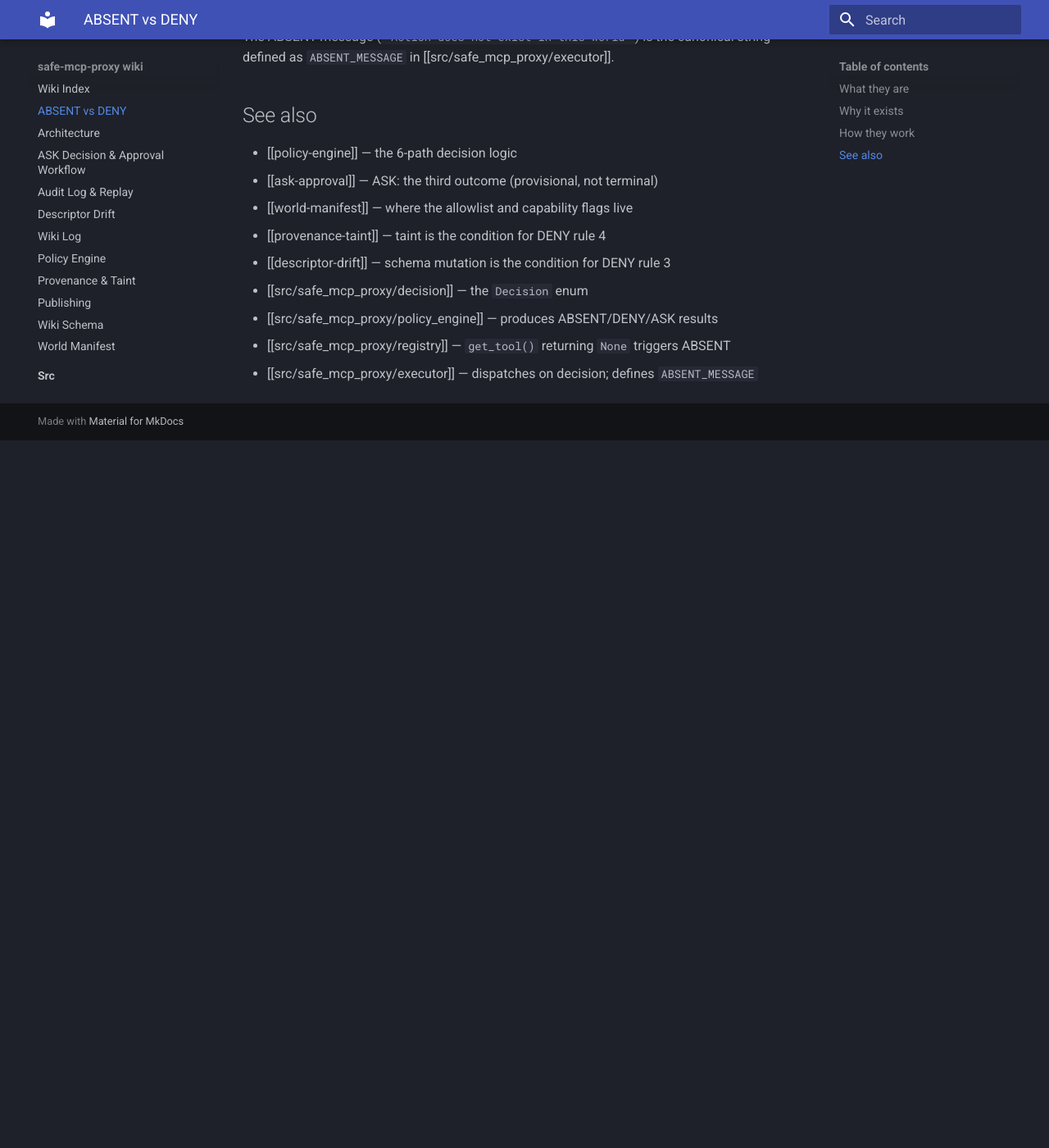
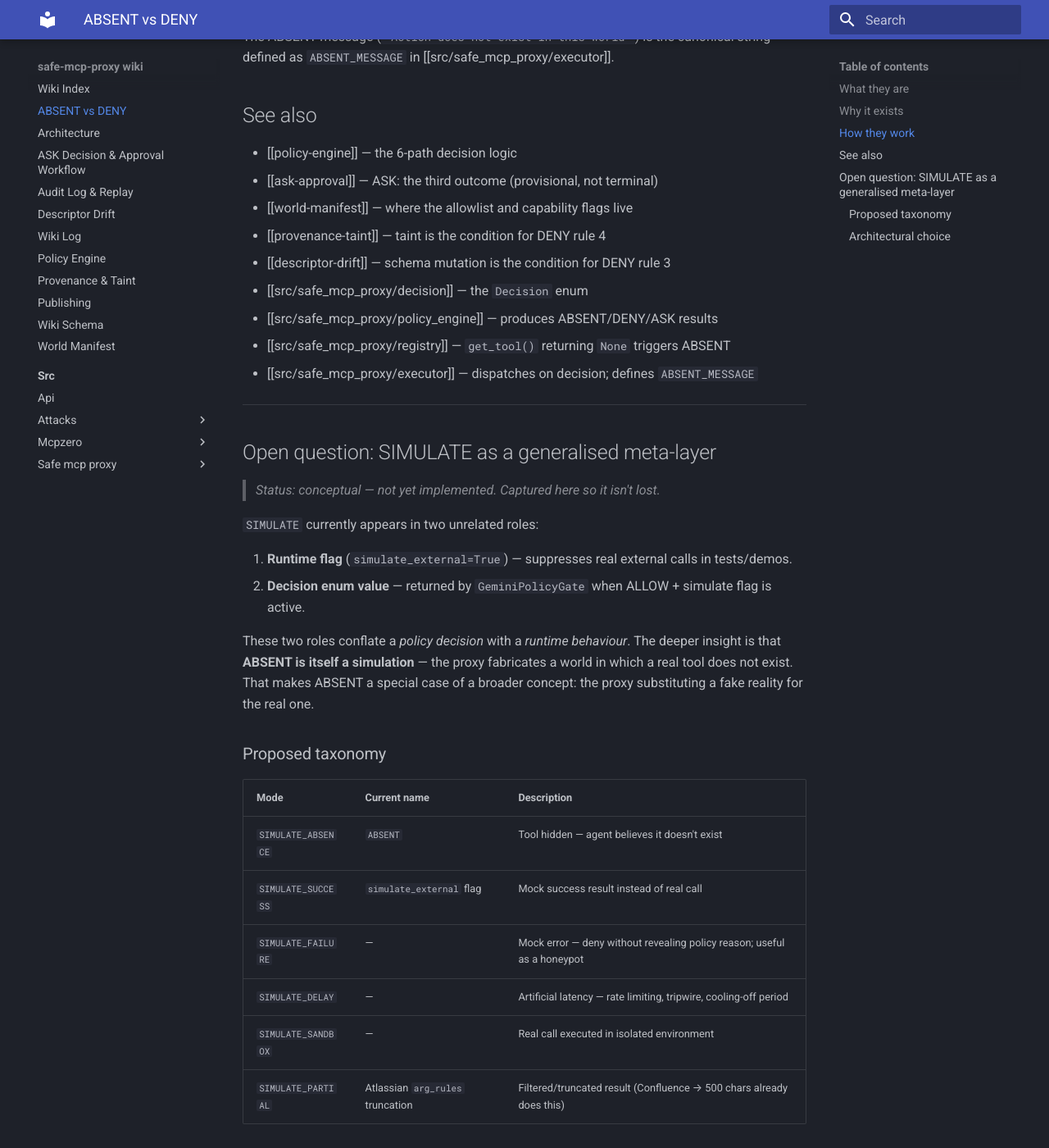
Before and after one commit to sv-pro/safe-mcp-proxy, an MkDocs documentation site: the page built from wiki/absent-deny.md, in a window 1280 px wide and 1400 px high, scrolled down 1388 px. Shown: the whole window at 82% size. Built offline with MkDocs 1.6.1 and Material for MkDocs 9.7.7, drawn with Linux system fonts in a browser that asks for light colours; before the commit the page ends 1925 px from its top, so only the background shows below that; some of the changed text lies outside the part shown.

Commit message:
docs(wiki): capture SIMULATE-as-meta-layer conceptual note
Adds open-question section to wiki/absent-deny.md: ABSENT as SIMULATE_ABSENCE,
proposed taxonomy of simulation modes, and two architectural options (Effect
modifier vs first-class Decision enum). Not yet implemented — recorded so the
idea isn't lost.

https://claude.ai/code/session_011iXtWZ9uD8HJXgoNPcbcHx

````diff
--- a/wiki/absent-deny.md
+++ b/wiki/absent-deny.md
@@ -54,3 +54,52 @@ The ABSENT message (`"Action does not exist in this world"`) is the canonical st
 - [[src/safe_mcp_proxy/policy_engine]] — produces ABSENT/DENY/ASK results
 - [[src/safe_mcp_proxy/registry]] — `get_tool()` returning `None` triggers ABSENT
 - [[src/safe_mcp_proxy/executor]] — dispatches on decision; defines `ABSENT_MESSAGE`
+
+---
+
+## Open question: SIMULATE as a generalised meta-layer
+
+> *Status: conceptual — not yet implemented. Captured here so it isn't lost.*
+
+`SIMULATE` currently appears in two unrelated roles:
+
+1. **Runtime flag** (`simulate_external=True`) — suppresses real external calls in tests/demos.
+2. **Decision enum value** — returned by `GeminiPolicyGate` when ALLOW + simulate flag is active.
+
+These two roles conflate a *policy decision* with a *runtime behaviour*. The deeper insight is that **ABSENT is itself a simulation** — the proxy fabricates a world in which a real tool does not exist. That makes ABSENT a special case of a broader concept: the proxy substituting a fake reality for the real one.
+
+### Proposed taxonomy
+
+| Mode | Current name | Description |
+|------|-------------|-------------|
+| `SIMULATE_ABSENCE` | `ABSENT` | Tool hidden — agent believes it doesn't exist |
+| `SIMULATE_SUCCESS` | `simulate_external` flag | Mock success result instead of real call |
+| `SIMULATE_FAILURE` | — | Mock error — deny without revealing policy reason; useful as a honeypot |
+| `SIMULATE_DELAY` | — | Artificial latency — rate limiting, tripwire, cooling-off period |
+| `SIMULATE_SANDBOX` | — | Real call executed in isolated environment |
+| `SIMULATE_PARTIAL` | Atlassian `arg_rules` truncation | Filtered/truncated result (Confluence → 500 chars already does this) |
+
+### Architectural choice
+
+Two clean options:
+
+**A. SIMULATE as an orthogonal Effect modifier (preferred)**
+
+```
+Decision = ALLOW | DENY | ABSENT | ASK          ← policy axis (unchanged)
+Effect   = Execute | Simulate(SimMode)           ← runtime axis (new)
+```
+
+`ALLOW + Simulate(success)` = current `simulate_external`. ABSENT stays a policy decision.
+Decision and Effect are separate concerns; no enum surgery required.
+
+**B. SIMULATE as a first-class Decision, subsuming ABSENT**
+
+```
+Decision = ALLOW | DENY | SIMULATE(mode) | ASK
+where ABSENT ≡ SIMULATE(absence)
+```
+
+Unifies all "reality substitution" under one concept, but breaks the clean six-rule policy engine and the "does not exist" principle.
+
+Option A preserves the existing policy invariants and audit semantics; Option B is conceptually purer but requires wider refactoring. Neither has been implemented yet.
````
Also changed, not shown: wiki/log.md (+6 -0 lines).
